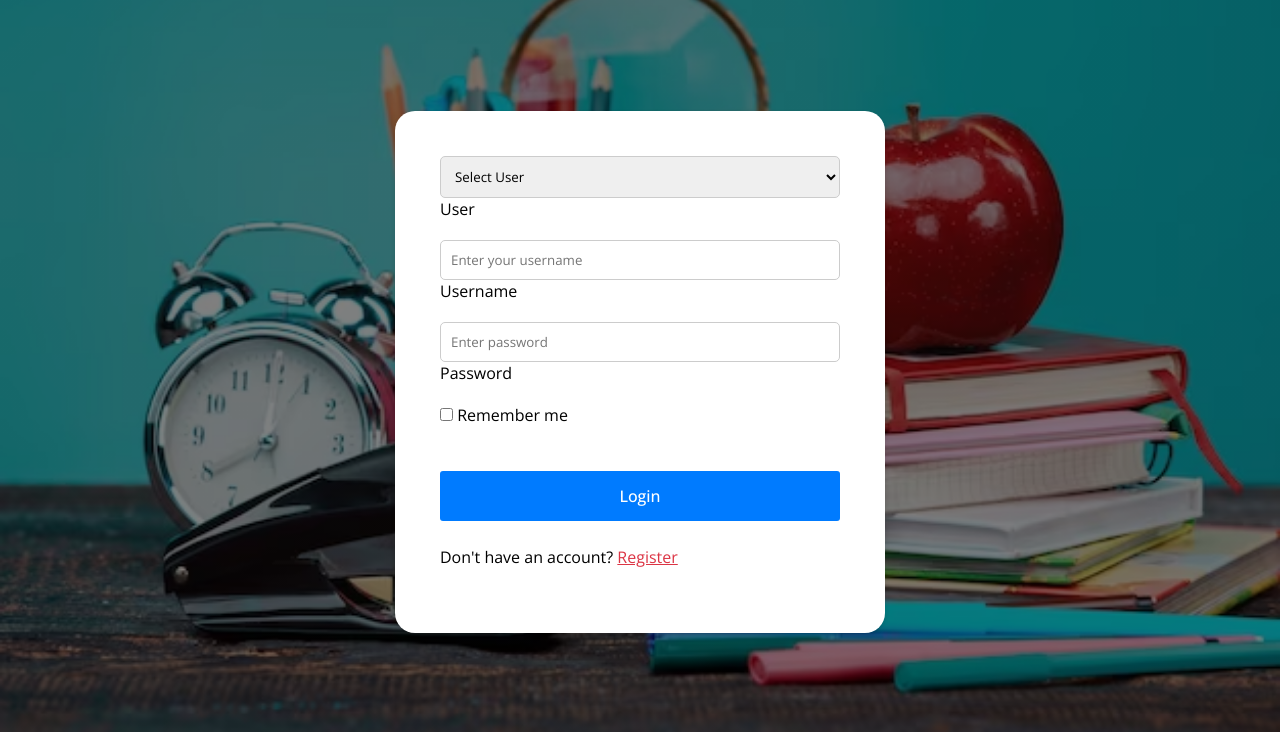
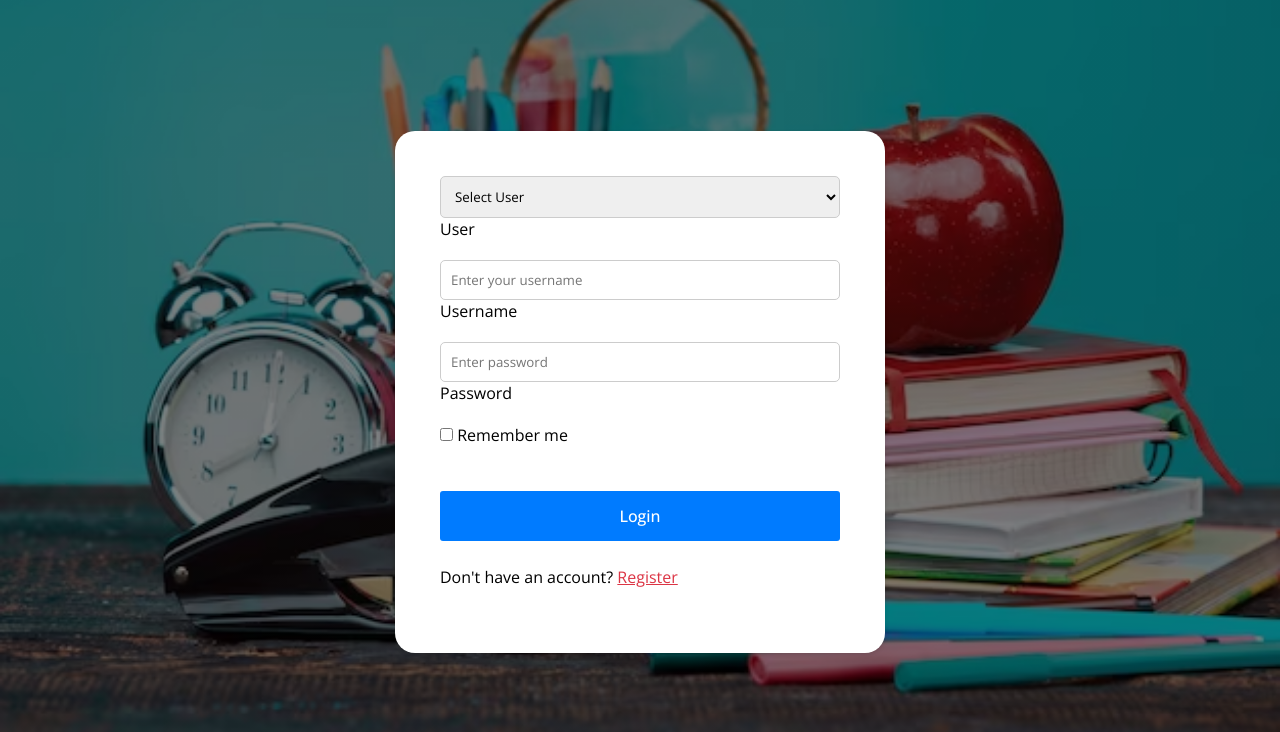
Before and after one commit to me-bipin99/sms_, a PHP site: page /bhuwan/login.php in a window 1280 px wide. Shown: the part 88-820 px from the top of the page. Run offline with PHP 8.4, Linux system fonts and the light colour scheme.

Commit message:
Update login.php

```diff
--- a/login.php
+++ b/login.php
@@ -111,7 +111,7 @@
 </head>
 
 <body>
-    <div class="container-login"tyle="margin-top: 40px;">
+    <div class="container-login"style="margin-top: 40px;">
         <form action="login_details.php" method="POST">
             <!-- User input -->
             <div>
```
